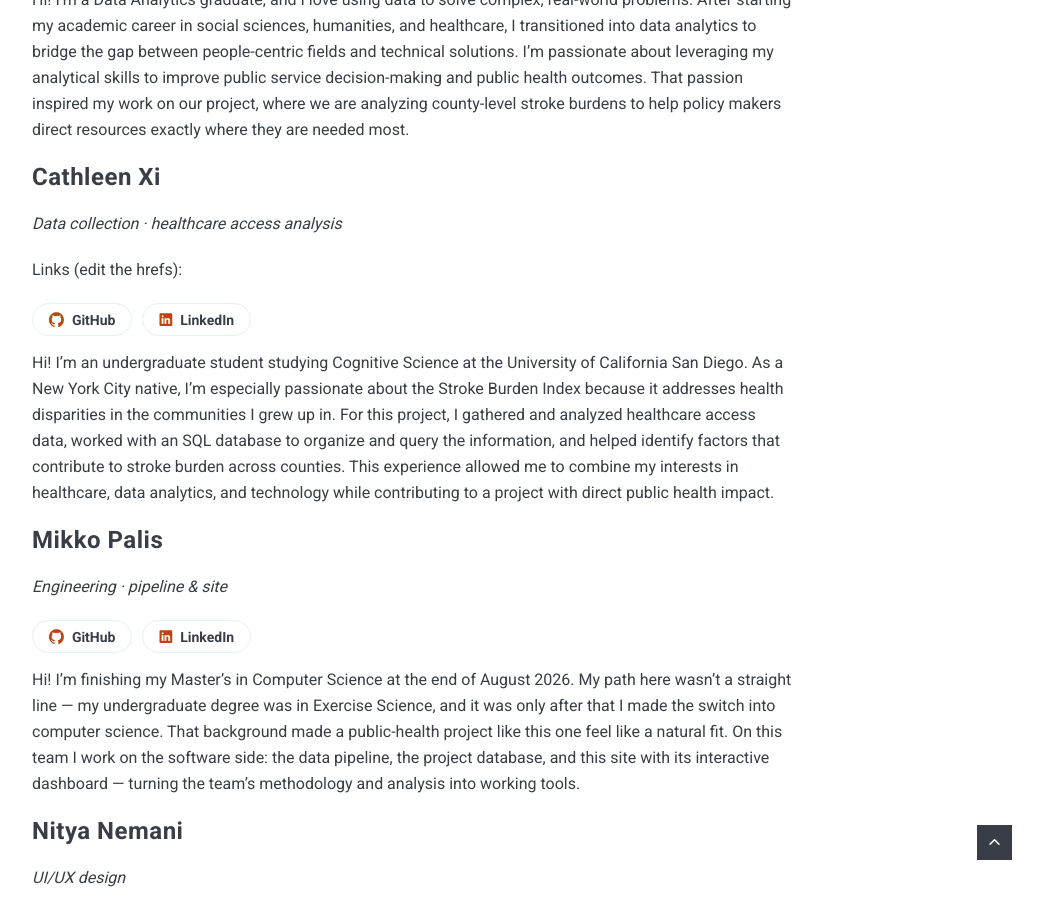
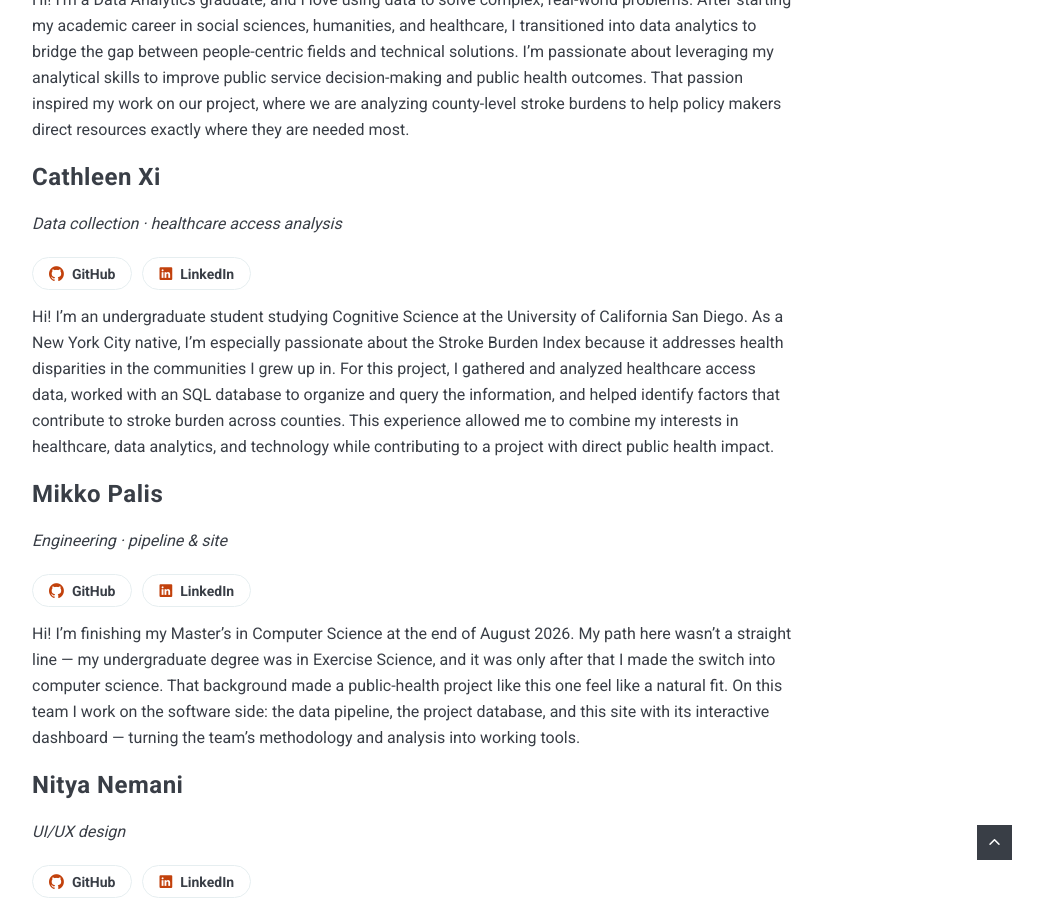
Before and after one commit to palism1/stroke-burden-index, a Jekyll site: the page built from docs/_pages/about.md, in a window 1280 px wide and 900 px high, scrolled down 1182 px. Shown: the whole window, without its empty margins (228-1271 px from the left). Built offline with Jekyll 4.4.1, drawn with Linux system fonts in a browser that asks for light colours; nearby versions of some CDN libraries.

Commit message:
clean up bio

```diff
--- a/docs/_pages/about.md
+++ b/docs/_pages/about.md
@@ -44,7 +44,7 @@ That passion inspired my work on our project, where we are analyzing county-leve
 *Data collection · healthcare access analysis*
 
 
-Links (edit the hrefs):
+
 <div class="profile-links">
   <a class="profile-btn" href="https://github.com/cathleen-xi" target="_blank" rel="noopener"><i class="ion ion-logo-github"></i>GitHub</a>
   <a class="profile-btn" href="https://www.linkedin.com/in/cathleen-xi-b905713bb/" target="_blank" rel="noopener"><i class="ion ion-logo-linkedin"></i>LinkedIn</a>
```
